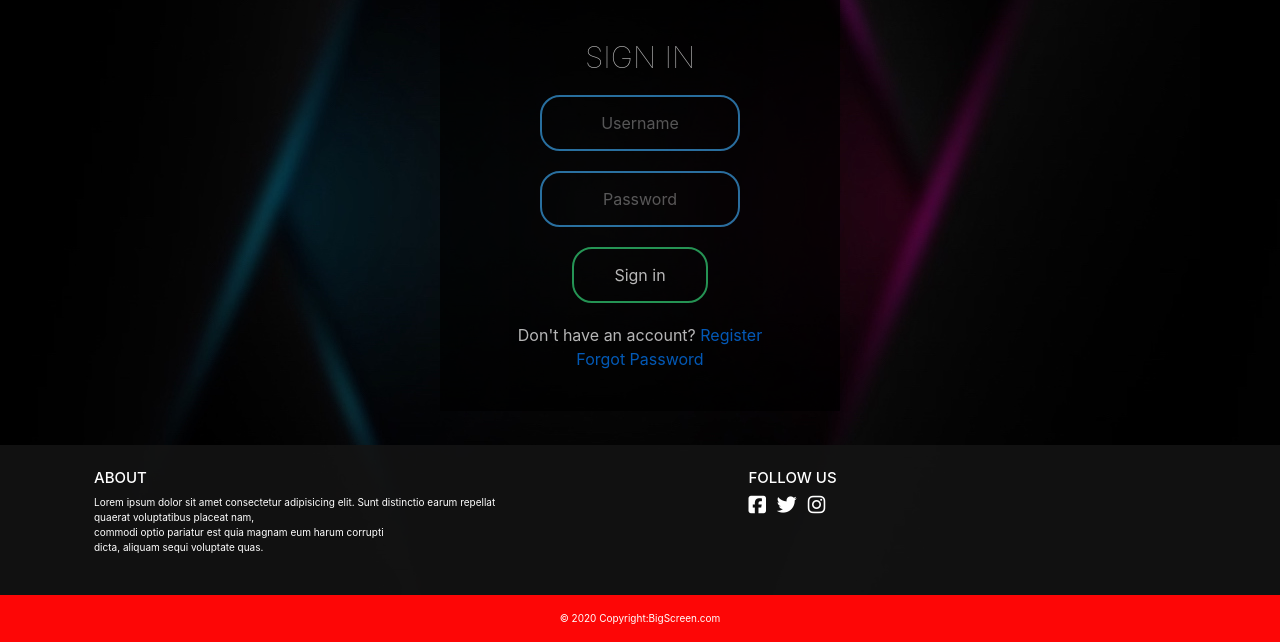
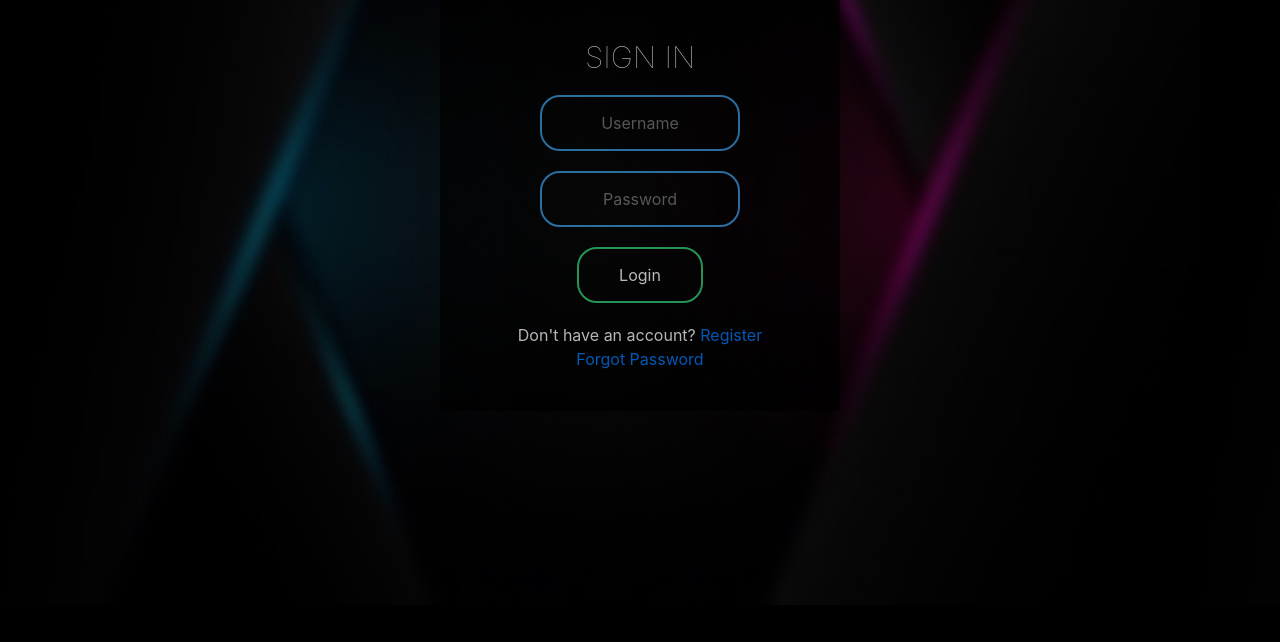
Before and after one commit to mAlex28/BigScreen, a PHP site: page /login.php in a window 1280 px wide. Shown: the part 195-837 px from the top of the page. After the commit the page ends 712 px from the top, so only its background shows below. Run offline with PHP 8.4, Linux system fonts and the light colour scheme; some libraries are stand-ins or nearby versions.

Commit message:
login modified

```diff
--- a/css/login.css
+++ b/css/login.css
@@ -37,6 +37,7 @@ body {
 /* Log in */
 .login {
     padding-bottom: 50%;
+
 }
 .box {
     width: 400px;
@@ -96,22 +97,9 @@ body {
     background: #2ecc71;
 }
 
-/* Footer */
-footer {
-    font-size: 10px;
-    text-align: justify;
-}
-
-footer .container .row h5 {
-    font-size: 15px;
-}
-
-footer .container .row .social a{
-    color: white;
-    size: 10px;
-}
-
+/*
 .fab:hover {
     opacity: 0.7;
     color: #bec0bf;
 }
+ */
--- a/css/register.css
+++ b/css/register.css
@@ -34,7 +34,7 @@ body {
     color: #bec0bf;
 }
 
-/* Log in */
+/* Register*/
 .register {
     padding-bottom: 60%;
 }
--- a/login.php
+++ b/login.php
@@ -1,7 +1,6 @@
 <?php
-
+    require_once('config.php');
 ?>
-
 <html lang="en">
 <head>
     <meta charset="UTF-8">
@@ -48,49 +47,53 @@
 
     <!-- Login -->
     <div class="login">
-        <form action="" method="POST" class="box">
+        <form action="login.php" method="POST" class="box">
             <h1>Sign In</h1>
-            <input type="text" placeholder="Username" name="name">
-            <input type="password" placeholder="Password" name="password">
-            <input class="btn" type="submit" value="Sign in">
+            <input type="text" id="username" placeholder="Username" name="username" required>
+            <input type="password" id="password" placeholder="Password" name="password" required>
+            <input type="submit" id="login"  value="Login" name="login">
             Don't have an account? <a href="register.php">Register</a> <br>
             <a href="forgot_password.php">Forgot Password</a>
         </form>
     </div>
 
 
-
-    <!-- Footer -->
-    <footer class="text-white" style="background-color:#141414e0;">
-        <div class="container p-4">
-            <div class="row">
-                <div class="col-lg-7 col-md-12 mb-4 mb-md-0">
-                     <!-- About -->
-                    <h5 class="text-uppercase">About</h5>
-                    <p>
-                        Lorem ipsum dolor sit amet consectetur adipisicing elit. Sunt distinctio earum repellat <br>
-                        quaerat voluptatibus placeat nam, <br>
-                        commodi optio pariatur est quia magnam eum harum corrupti <br>
-                        dicta,  aliquam sequi voluptate quas.
-                    </p>
-                </div>
-                <div class="social col-lg-5 col-md-12 mb-4 mb-md-0">
-                    <!-- Social Media -->
-                    <h5 class="text-uppercase">Follow Us</h5>
-                    <a href="https://www.facebook.com/" class="fab fa-facebook-square fa-2x pr-2 text-decoration-none" target="blank"></a>
-                    <a href="https://www.twitter.com/" class="fab fa-twitter fa-2x pr-2 text-decoration-none" target="blank"></a>
-                    <a href="https://www.instagram.com/" class="fab fa-instagram fa-2x pr-2 text-decoration-none" target="blank"></a>
-                </div>
-            </div>
-        </div>
-        <div class="text-center p-3" style="background-color: rgb(253, 6, 6)">
-        © 2020 Copyright:<a class="text-white" href="#">BigScreen.com</a>
-        </div>
-    </footer>
-
     <!-- Script files -->
     <script src="https://code.jquery.com/jquery-3.5.1.slim.min.js" integrity="sha384-DfXdz2htPH0lsSSs5nCTpuj/zy4C+OGpamoFVy38MVBnE+IbbVYUew+OrCXaRkfj" crossorigin="anonymous"></script>
     <script src="https://cdn.jsdelivr.net/npm/popper.js@1.16.1/dist/umd/popper.min.js" integrity="sha384-9/reFTGAW83EW2RDu2S0VKaIzap3H66lZH81PoYlFhbGU+6BZp6G7niu735Sk7lN" crossorigin="anonymous"></script>
     <script src="https://cdn.jsdelivr.net/npm/bootstrap@4.6.0/dist/js/bootstrap.min.js" integrity="sha384-+YQ4JLhjyBLPDQt//I+STsc9iw4uQqACwlvpslubQzn4u2UU2UFM80nGisd026JF" crossorigin="anonymous"></script>
+    <script src="https://ajax.googleapis.com/ajax/libs/jquery/3.6.0/jquery.min.js"></script>
+    <script src="https://unpkg.com/sweetalert/dist/sweetalert.min.js"></script>
+    <script type="text/javascript">
+        $(function() {
+            $('#login').click(function(e) {
+
+                var valid = this.form.checkValidity();
+                if (valid) {
+                    var username = $('#username').val();
+                    var password = $('#password').val();
+
+                    e.preventDefault();
+                    $.ajax({
+                            type: 'POST',
+                            url: 'login_process.php',
+                            data: {username: username,password: password},
+                            success: function(data) {
+                                // if($.trim(data) === "1") {
+                                //     setTimeout('window.location.href = "user_home.php"', 2000);
+                                // }
+                            },
+                            error: function(data) {
+                                swal({
+                                    title: "An error occurred",
+                                    text: "Please check all the details",
+                                    icon: "error",
+                                });
+                            }
+                    });
+                }
+            });
+        });
+    </script>
 </body>
 </html>
```
Also changed, not shown: login_process.php (+24 -0 lines), reg_process.php (+29 -31 lines), register.php (+3 -70 lines), user_home.php (added).
